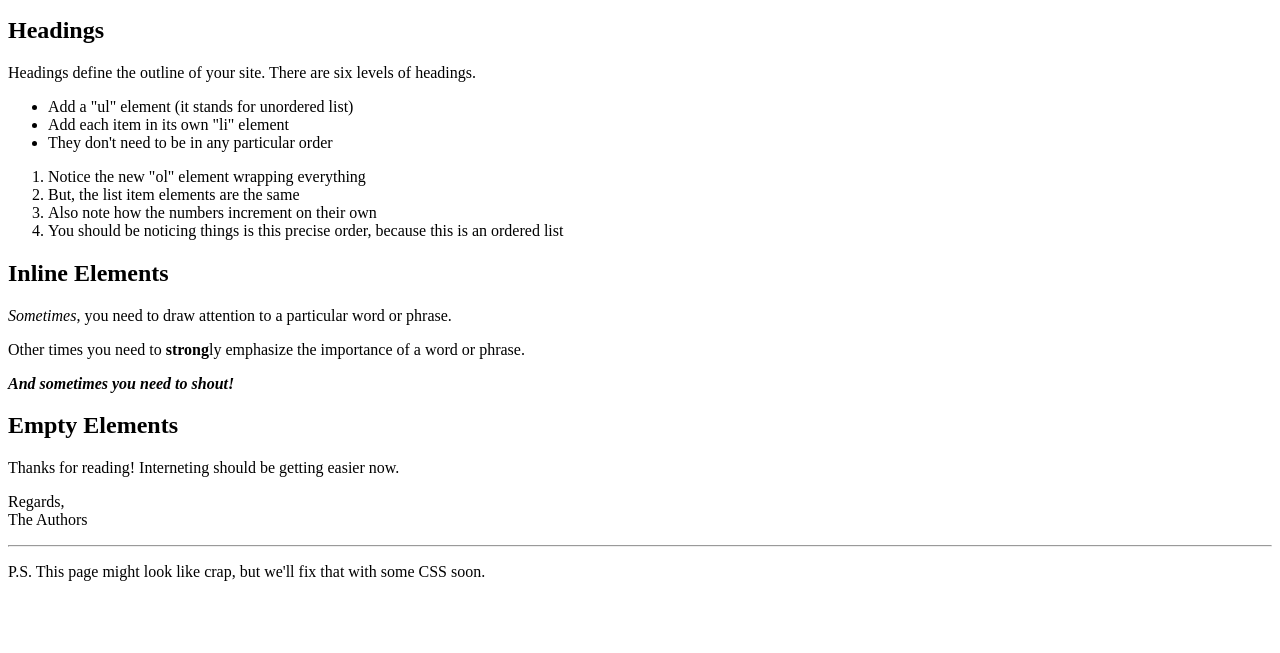
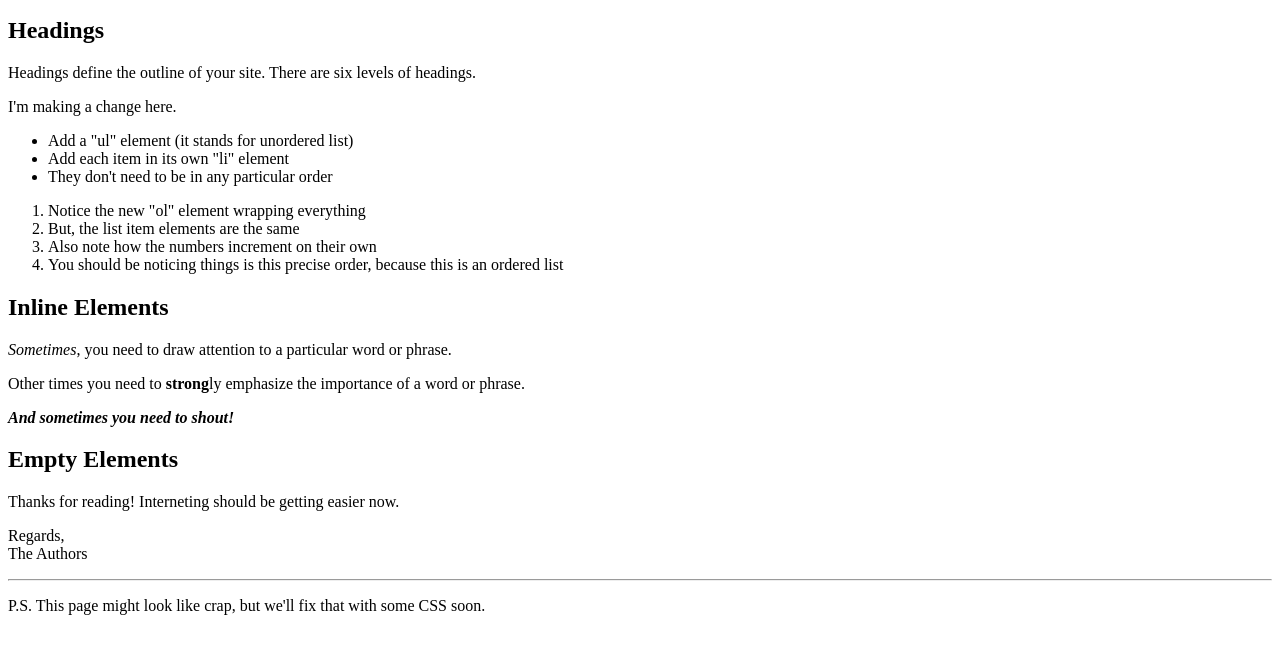
Before and after one commit to z336/coffee_and_code, a plain HTML site: page interneting_is_hard/basics.html in a window 1280 px wide. Shown: the part 101-754 px from the top of the page. Drawn offline with Linux system fonts and the light colour scheme.

Commit message:
made a change

```diff
--- a/interneting_is_hard/basics.html
+++ b/interneting_is_hard/basics.html
@@ -13,6 +13,8 @@
       Headings define the outline of your site. There are six levels of
       headings.
     </p>
+
+    <p>I'm making a change here.</p>
 
     <ul>
       <li>Add a "ul" element (it stands for unordered list)</li>
```
Also changed, not shown: 1 other file.
